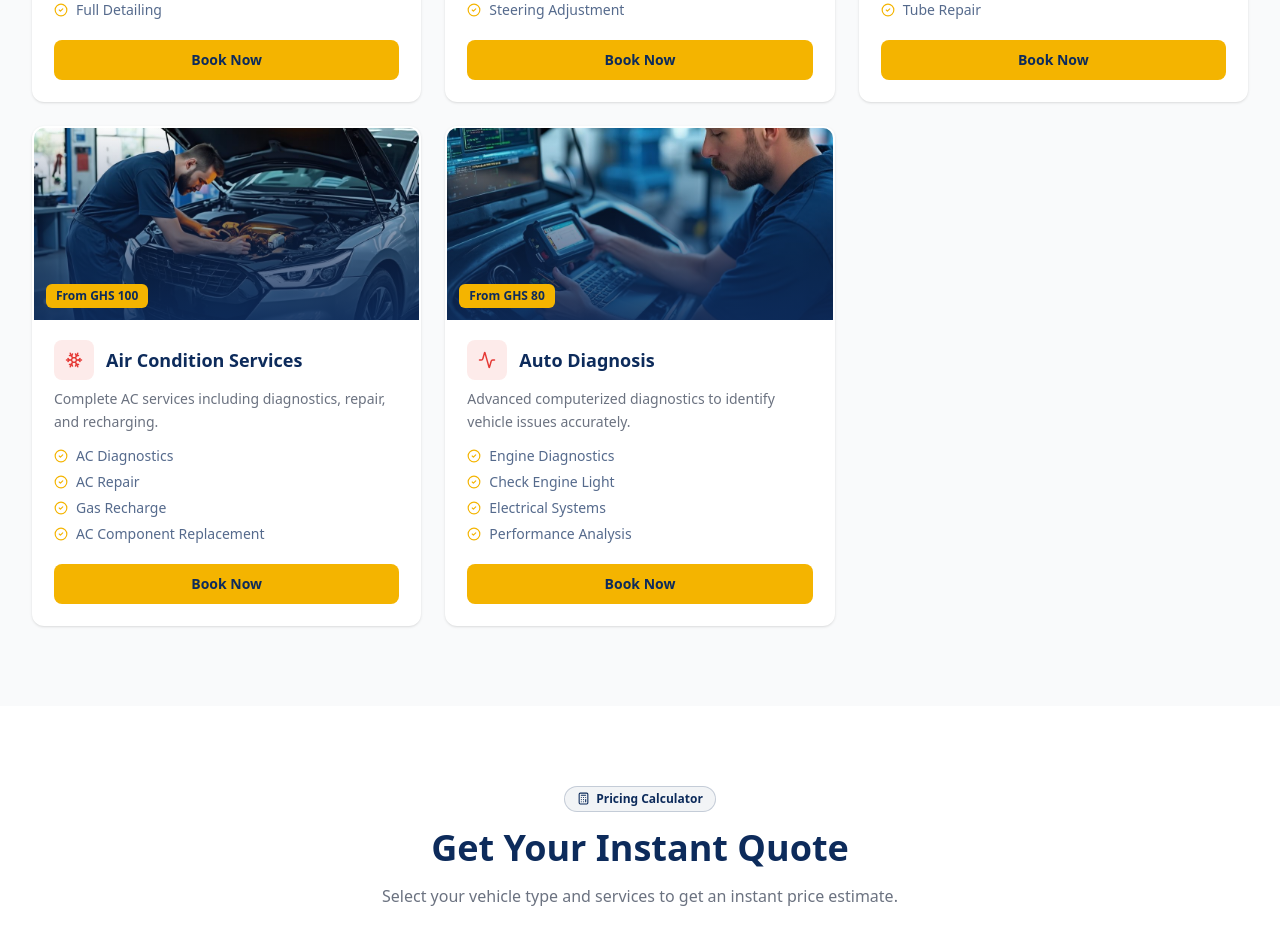
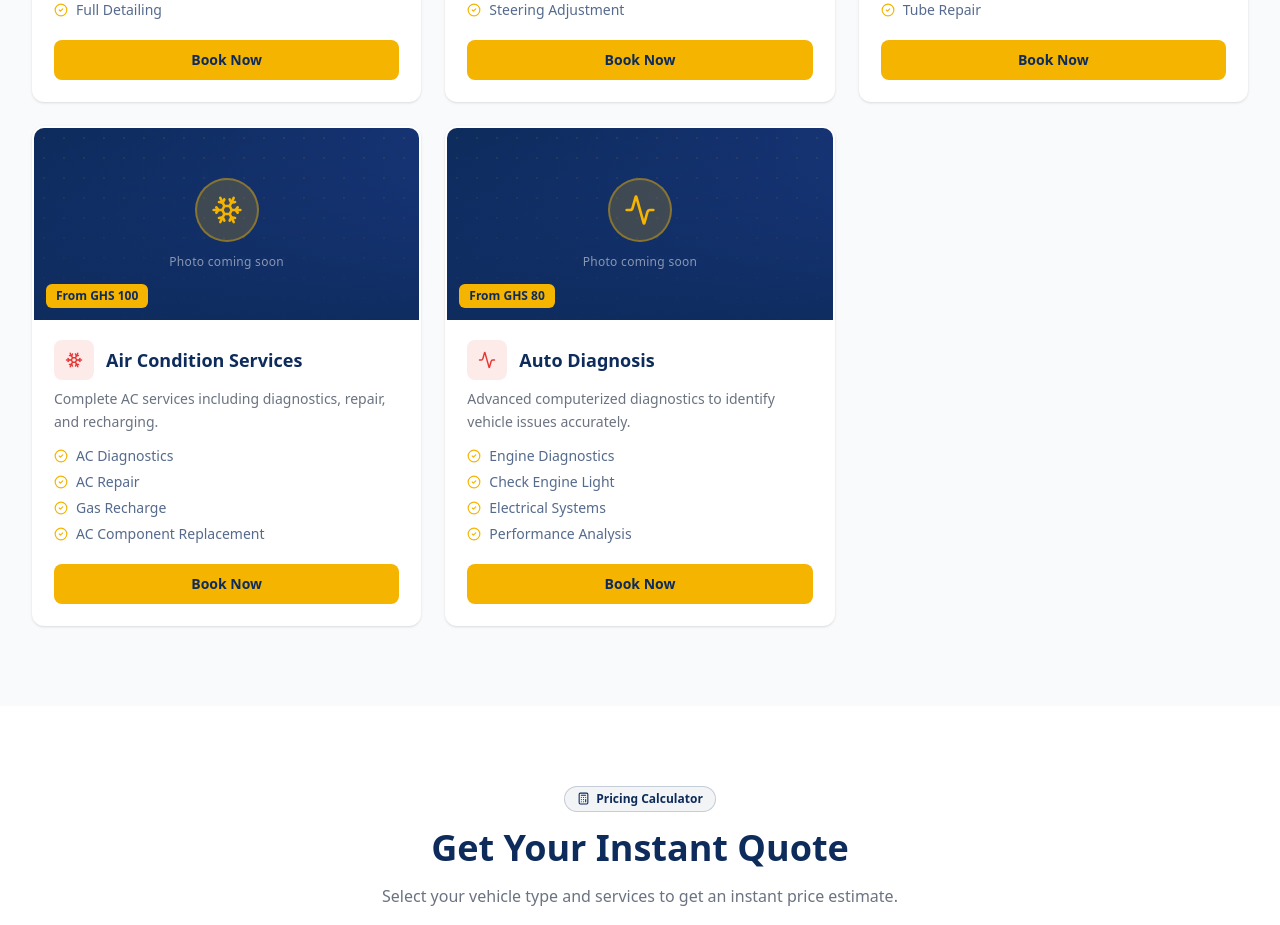
Before and after one commit to KilaBean/seaa-auto, a Next.js app: page / in a window 1280 px wide. Shown: the part 1480-2405 px from the top of the page. Built offline with nearby package versions, Linux system fonts and the light colour scheme.

Commit message:
fix: placeholder for AC and Auto Diagnosis service images

```diff
--- a/src/components/sections/ServicesSection.tsx
+++ b/src/components/sections/ServicesSection.tsx
@@ -6,7 +6,7 @@ import type { ElementType } from 'react'
 
 interface Service {
   icon: ElementType; title: string; description: string
-  features: string[]; price: string; image: string
+  features: string[]; price: string; image: string; placeholder?: boolean
 }
 
 const services: Service[] = [
@@ -19,10 +19,10 @@ const services: Service[] = [
   { icon: CircleDot, title: 'Vulcanizing',            price: 'From GHS 20',  image: '/images/vulcanizing.jpg',
     description: 'Expert tire repair and patching. We fix punctures and damages quickly.',
     features: ['Tire Punctures Repair', 'Tire Patching', 'Tire Replacement', 'Tube Repair'] },
-  { icon: Snowflake, title: 'Air Condition Services', price: 'From GHS 100', image: '/images/ac-service.jpg',
+  { icon: Snowflake, title: 'Air Condition Services', price: 'From GHS 100', image: '', placeholder: true,
     description: 'Complete AC services including diagnostics, repair, and recharging.',
     features: ['AC Diagnostics', 'AC Repair', 'Gas Recharge', 'AC Component Replacement'] },
-  { icon: Activity,  title: 'Auto Diagnosis',         price: 'From GHS 80',  image: '/images/auto-diagnosis.jpg',
+  { icon: Activity,  title: 'Auto Diagnosis',         price: 'From GHS 80',  image: '', placeholder: true,
     description: 'Advanced computerized diagnostics to identify vehicle issues accurately.',
     features: ['Engine Diagnostics', 'Check Engine Light', 'Electrical Systems', 'Performance Analysis'] },
 ]
@@ -31,10 +31,21 @@ function ServiceCard({ service }: { service: Service }) {
   return (
     <div className="group bg-white rounded-xl border-2 border-transparent hover:border-seaa-yellow
       shadow hover:shadow-xl transition-all duration-300 flex flex-col h-full overflow-hidden">
-      {/* Image */}
+      {/* Image / Placeholder */}
       <div className="relative h-48 overflow-hidden">
-        <Image src={service.image} alt={service.title} fill
-          className="object-cover transition-transform duration-500 group-hover:scale-105" />
+        {service.placeholder ? (
+          <div className="absolute inset-0 bg-gradient-to-br from-seaa-blue to-seaa-blue-light flex flex-col items-center justify-center gap-3">
+            <div className="absolute inset-0 opacity-10"
+              style={{ backgroundImage: 'radial-gradient(circle, #F4B400 1px, transparent 1px)', backgroundSize: '20px 20px' }} />
+            <div className="relative z-10 w-16 h-16 rounded-full bg-seaa-yellow/20 border-2 border-seaa-yellow/40 flex items-center justify-center">
+              <service.icon size={32} className="text-seaa-yellow" />
+            </div>
+            <span className="relative z-10 text-white/50 text-xs font-medium tracking-wide">Photo coming soon</span>
+          </div>
+        ) : (
+          <Image src={service.image} alt={service.title} fill
+            className="object-cover transition-transform duration-500 group-hover:scale-105" />
+        )}
         <div className="absolute inset-0 bg-gradient-to-t from-seaa-blue/90 to-transparent" />
         <span className="absolute bottom-3 left-3 bg-seaa-yellow text-seaa-blue text-xs font-bold px-2.5 py-1 rounded-md">
           {service.price}
```
